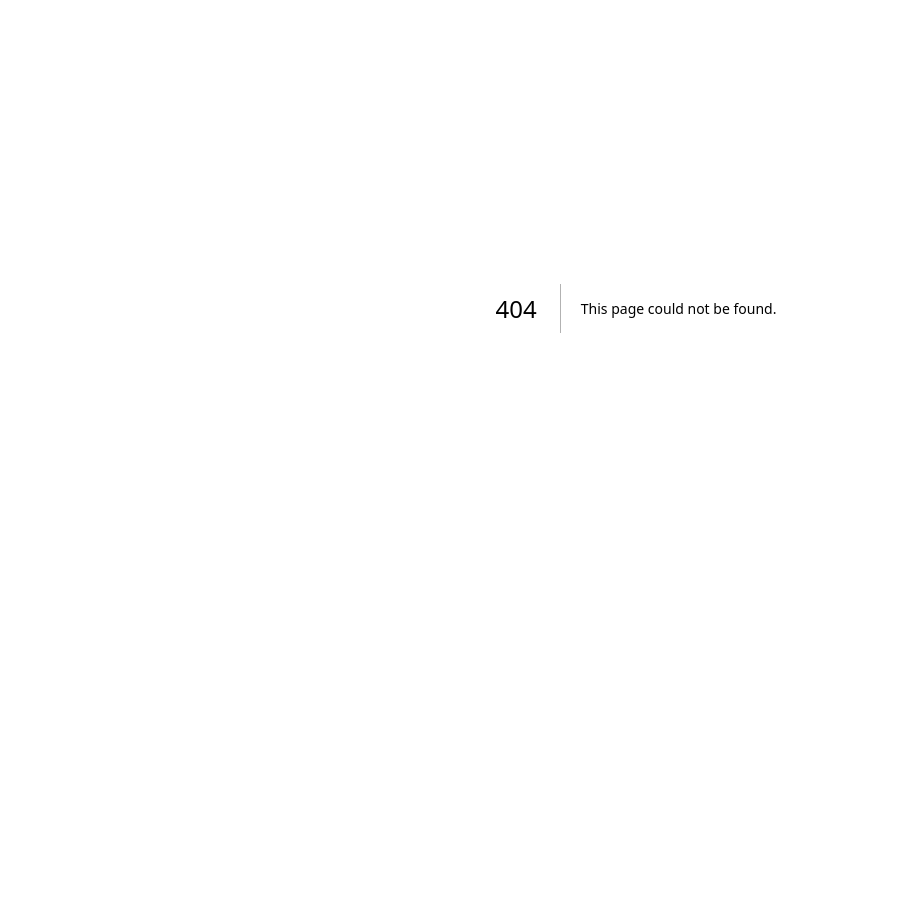
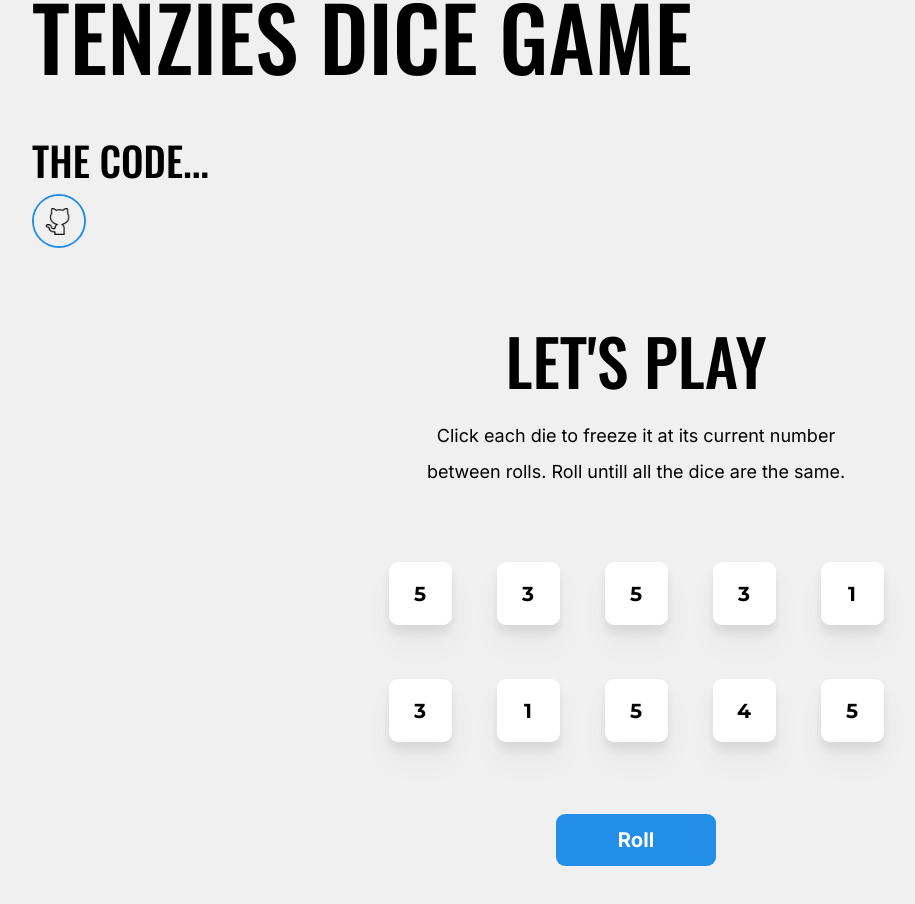
Before and after one commit to mqwebster/mqwebster, a Next.js app: page /portfolio/tenzies-dice-game in a window 1280 px wide. Before the commit this address had no page. Shown: the part 200-1104 px from the top of the page, without its empty margins (4-919 px from the left). Before the commit the page ends 908 px from the top, so only its background shows below. Built offline with nearby package versions, Linux system fonts and the light colour scheme.

Commit message:
added tenzies dice game page to portfolio

```diff
--- a/app/components/blocks/Portfolio/portfolioData.js
+++ b/app/components/blocks/Portfolio/portfolioData.js
@@ -156,8 +156,8 @@ export const portfolioData = {
       title: "Tenzies Dice Game",
       description:
         "Based on the Tenzi Dice Game, try out this online version until you win.",
-      link: "https://github.com/mqwebster/tenzies-dice-game",
-      // newWindow: false,
+      link: "/portfolio/tenzies-dice-game",
+      newWindow: false,
       image: tenziesImage,
     },
     // {
--- /dev/null
+++ b/app/portfolio/tenzies-dice-game/Dice.tsx
@@ -0,0 +1,12 @@
+export default function Dice(props) {
+  return (
+    <div
+      className={`flex items-center justify-center w-14 h-14 text-lg text-black font-body font-bold rounded-lg drop-shadow-xl cursor-pointer ${
+        props.isHeld ? "bg-yellow-base" : "bg-white"
+      }`}
+      onClick={props.diceHold}
+    >
+      {props.num}
+    </div>
+  );
+}
--- /dev/null
+++ b/app/portfolio/tenzies-dice-game/page.tsx
@@ -0,0 +1,115 @@
+"use client";
+import dynamic from "next/dynamic";
+
+import { useEffect, useState } from "react";
+import github from "/public/icons/github-icon.png";
+import Button from "@/app/components/atoms/Button";
+import Confetti from "react-confetti";
+const Dice = dynamic(() => import("./Dice"), { ssr: false });
+
+export default function Page() {
+  const [dice, setDice] = useState(newDice());
+  const [tenzies, setTenzies] = useState(false);
+
+  useEffect(() => {
+    const win = (arr) => {
+      return arr.every((item) => item.isHeld && item.num === arr[0].num);
+    };
+
+    setTenzies(win(dice));
+  }, [dice]);
+
+  function newDice() {
+    const diceArray = [];
+    for (let i = 0; i < 10; i++) {
+      const singleDice = {
+        id: 0,
+        num: null,
+        isHeld: false,
+      };
+      singleDice.id = i + 1;
+      singleDice.num = Math.ceil(Math.random() * 6);
+      diceArray.push(singleDice);
+    }
+    return diceArray;
+  }
+
+  function diceRoll() {
+    setDice((oldDice) =>
+      oldDice.map((die) => {
+        const newNum = Math.ceil(Math.random() * 6);
+        return die.isHeld ? { ...die } : { ...die, num: newNum };
+      })
+    );
+  }
+
+  function diceHold(diceId) {
+    setDice((oldDice) =>
+      oldDice.map((die) => {
+        return diceId === die.id ? { ...die, isHeld: !die.isHeld } : { ...die };
+      })
+    );
+  }
+
+  const diceElements = dice.map((item) => {
+    return (
+      <Dice
+        key={item.id}
+        id={item.id}
+        num={item.num}
+        isHeld={item.isHeld}
+        diceHold={() => diceHold(item.id)}
+      />
+    );
+  });
+
+  return (
+    <main className="flex min-h-screen flex-col items-center justify-between">
+      <section
+        id="tenzies-dice-game"
+        className="w-full md:max-w-screen-xl z-0 px-8 py-16 mb-40"
+      >
+        <div className="flex flex-col">
+          <div className="w-full dark:bg-black pb-16">
+            <h1 className="font-title type-preset-2 mb-10">
+              Tenzies Dice Game
+            </h1>
+
+            <div className="w-max flex flex-col gap-2 font-title type-preset-4">
+              <span>The Code...</span>
+              <Button
+                link="https://github.com/mqwebster/mqwebster/tree/main/app/portfolio/tenzies-dice-game"
+                text="GitHub"
+                icon={github}
+                type="social"
+              />
+            </div>
+          </div>
+
+          <div className="flex flex-col gap-16 w-full m-auto overflow-hidden">
+            {tenzies && <Confetti />}
+
+            <div className="flex flex-col items-center gap-4 m-auto">
+              <h2 className="type-preset-3 font-title">{"Let's Play"}</h2>
+              <p className="type-preset-base max-w-96 text-center">
+                Click each die to freeze it at its current number between rolls.
+                Roll untill all the dice are the same.
+              </p>
+            </div>
+
+            <div className="grid grid-cols-5 m-auto gap-x-10 gap-y-12">
+              {diceElements}
+            </div>
+
+            <button
+              className="w-[160px] h-[52px] bg-blue-base text-white text-lg font-bold border-none rounded-lg m-auto"
+              onClick={() => (tenzies ? setDice(newDice()) : diceRoll())}
+            >
+              {tenzies ? "New Game" : "Roll"}
+            </button>
+          </div>
+        </div>
+      </section>
+    </main>
+  );
+}
```
